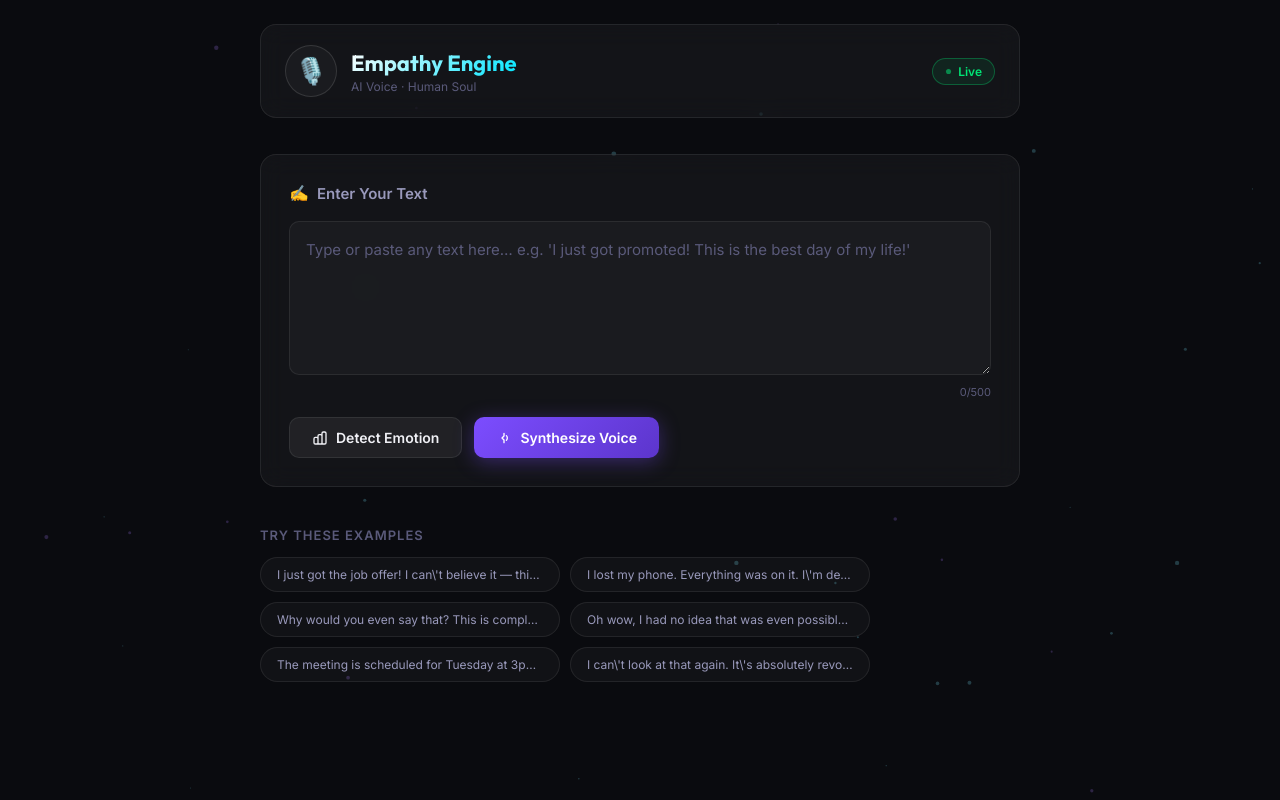
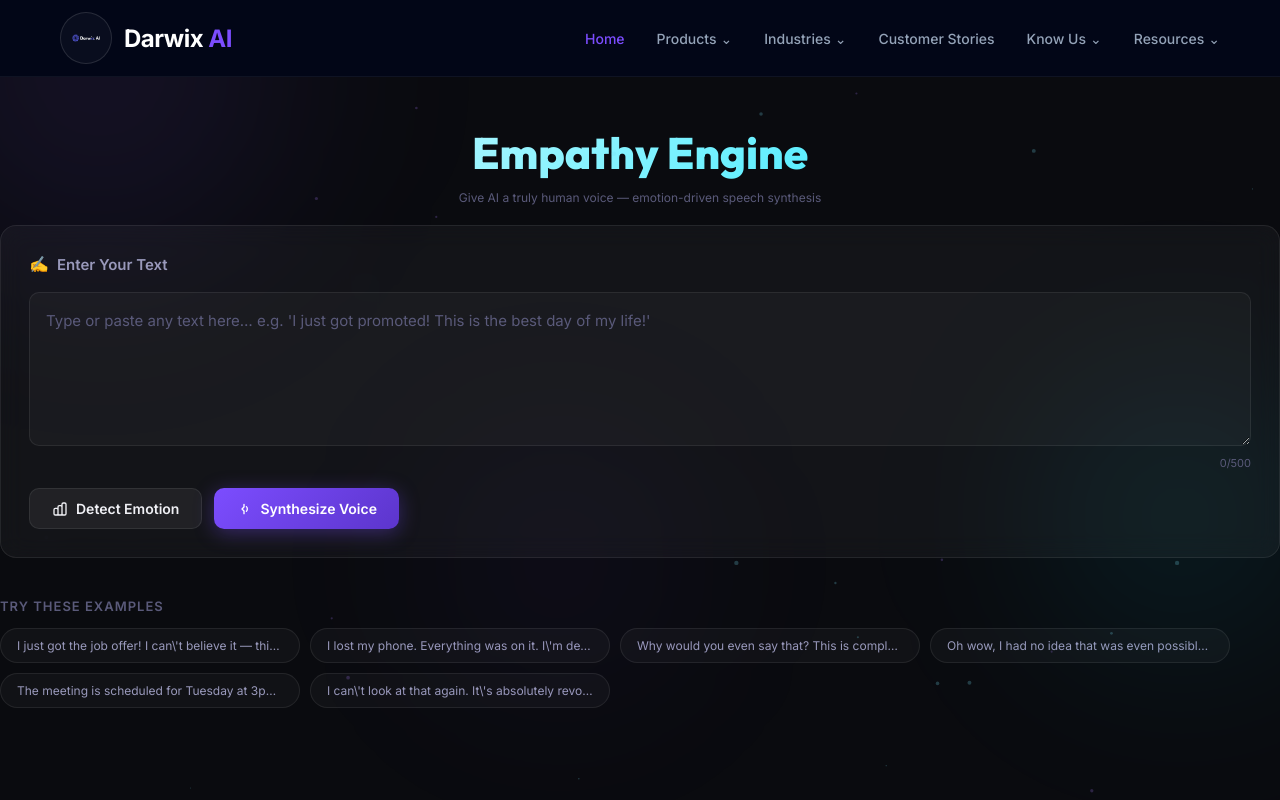
Before and after one commit to vasanthbanoth/darwix-AI-TASK, a Python web app: template empathy-engine/templates/index.html in a window 1280 px wide. Run offline with Jinja, Linux system fonts and the light colour scheme; the template is opened without the code that fills it, so the values that code supplies are empty.

Commit message:
Restore Darwix AI header and logo to Empathy Engine - matching Pitch Visualizer design

```diff
--- /dev/null
+++ b/empathy-engine/__init__.py
@@ -0,0 +1 @@
+# Python package marker
--- a/empathy-engine/main.py
+++ b/empathy-engine/main.py
@@ -11,9 +11,9 @@ from fastapi.templating import Jinja2Templates
 from fastapi.responses import FileResponse, HTMLResponse
 from fastapi.requests import Request
 from pydantic import BaseModel
-from emotion_detector import detect_emotion
-from emotion_voice_map import get_voice_config
-from tts_engine import synthesize
+from .emotion_detector import detect_emotion
+from .emotion_voice_map import get_voice_config
+from .tts_engine import synthesize
 
 import tempfile
 
--- a/empathy-engine/static/styles.css
+++ b/empathy-engine/static/styles.css
@@ -43,15 +43,101 @@ body {
   opacity: 0.4;
 }
 
-.app-container {
-  position: relative;
-  z-index: 1;
-  max-width: 800px;
-  margin: 0 auto;
-  padding: 24px 20px 60px;
+/* ── Floating orbs ── */
+.orb {
+  position: fixed;
+  border-radius: 50%;
+  filter: blur(90px);
+  pointer-events: none;
+  z-index: 0;
+  animation: orbFloat 12s ease-in-out infinite;
+}
+.orb-1 { width: 500px; height: 500px; top: -150px; left: -150px; background: radial-gradient(circle, rgba(124,77,255,0.15), transparent 70%); animation-delay: 0s; }
+.orb-2 { width: 400px; height: 400px; bottom: 10%; right: -100px; background: radial-gradient(circle, rgba(0,229,255,0.12), transparent 70%); animation-delay: -4s; }
+.orb-3 { width: 350px; height: 350px; top: 50%; left: 30%; background: radial-gradient(circle, rgba(124,77,255,0.08), transparent 70%); animation-delay: -8s; }
+@keyframes orbFloat {
+  0%, 100% { transform: translateY(0) scale(1); }
+  50%       { transform: translateY(-30px) scale(1.05); }
 }
 
-/* ── Header ── */
+/* ══ TOP NAV ══ */
+.topnav {
+  display: flex;
+  align-items: center;
+  justify-content: space-between;
+  padding: 12px 60px;
+  background: #020617;
+  border-bottom: 1px solid rgba(255,255,255,0.05);
+  position: sticky;
+  top: 0;
+  z-index: 100;
+  width: 100vw;
+  margin-left: calc(-50vw + 50%);
+  margin-right: calc(-50vw + 50%);
+}
+.topnav-brand {
+  display: flex;
+  align-items: center;
+  gap: 12px;
+}
+.logo-circle {
+  width: 44px;
+  height: 44px;
+  border-radius: 50%;
+  background: rgba(255,255,255,0.05);
+  border: 1px solid rgba(255,255,255,0.1);
+  display: flex;
+  align-items: center;
+  justify-content: center;
+  overflow: hidden;
+}
+.brand-logo { width: 28px; height: 28px; object-fit: contain; }
+.brand-text { display: flex; flex-direction: column; }
+.brand-name {
+  font-family: 'Inter', sans-serif;
+  font-size: 24px;
+  font-weight: 700;
+  color: #fff;
+  letter-spacing: -0.5px;
+}
+.brand-ai { color: #7c4dff; }
+
+.nav-menu {
+  display: flex;
+  list-style: none;
+  gap: 32px;
+  align-items: center;
+}
+.nav-menu li a {
+  text-decoration: none;
+  color: #94a3b8;
+  font-size: 14px;
+  font-weight: 500;
+  transition: color 0.2s;
+  display: flex;
+  align-items: center;
+  gap: 4px;
+}
+.nav-menu li a:hover, .nav-menu li a.active { color: #7c4dff; }
+
+/* Hero heading below the nav */
+.hero-heading {
+  text-align: center;
+  padding: 48px 0 20px;
+}
+.hero-heading h1 {
+  font-family: 'Outfit', 'Inter', sans-serif;
+  font-size: 44px;
+  font-weight: 800;
+  background: linear-gradient(135deg, #fff 0%, var(--accent-2) 100%);
+  -webkit-background-clip: text;
+  -webkit-text-fill-color: transparent;
+  background-clip: text;
+  margin-bottom: 10px;
+}
+.logo-sub { font-size: 16px; color: var(--text-secondary); }
+
+
 .header {
   display: flex;
   align-items: center;
--- a/empathy-engine/templates/index.html
+++ b/empathy-engine/templates/index.html
@@ -10,25 +10,45 @@
   <link rel="stylesheet" href="/empathy-engine/static/styles.css">
 </head>
 <body>
+
+  <!-- Floating orbs -->
+  <div class="orb orb-1"></div>
+  <div class="orb orb-2"></div>
+  <div class="orb orb-3"></div>
+
   <!-- Background canvas for ambient particles -->
   <canvas id="bgCanvas"></canvas>
 
-  <div class="app-container">
-    <!-- Header -->
-    <header class="header">
-      <div class="logo">
+  <!-- ── TOP NAV BAR ── -->
+  <nav class="topnav">
+    <div class="topnav-left">
+      <div class="topnav-brand">
         <div class="logo-circle">
-          <div class="logo-icon">🎙️</div>
+          <img src="/empathy-engine/static/darwix_logo.png" alt="Darwix AI Logo" class="brand-logo" />
         </div>
-        <div>
-          <h1 class="logo-title">Empathy Engine</h1>
-          <p class="logo-sub">AI Voice · Human Soul</p>
+        <div class="brand-text">
+          <span class="brand-name">Darwix<span class="brand-ai"> AI</span></span>
         </div>
       </div>
-      <div class="header-badge">
-        <span class="dot"></span> Live
-      </div>
-    </header>
+    </div>
+    <div class="topnav-right">
+      <ul class="nav-menu">
+        <li><a href="#" class="active">Home</a></li>
+        <li class="has-dropdown"><a href="#">Products <span class="chevron">⌄</span></a></li>
+        <li class="has-dropdown"><a href="#">Industries <span class="chevron">⌄</span></a></li>
+        <li><a href="#">Customer Stories</a></li>
+        <li class="has-dropdown"><a href="#">Know Us <span class="chevron">⌄</span></a></li>
+        <li class="has-dropdown"><a href="#">Resources <span class="chevron">⌄</span></a></li>
+      </ul>
+    </div>
+  </nav>
+
+  <div class="app-container">
+    <!-- Hero Heading -->
+    <div class="hero-heading">
+      <h1>Empathy Engine</h1>
+      <p class="logo-sub">Give AI a truly <span style="color:var(--purple)">human voice</span> — emotion-driven speech synthesis</p>
+    </div>
 
     <!-- Main Content -->
     <main class="main">
--- /dev/null
+++ b/pitch-visualizer/__init__.py
@@ -0,0 +1 @@
+# Python package marker
--- a/pitch-visualizer/main.py
+++ b/pitch-visualizer/main.py
@@ -17,9 +17,9 @@ from fastapi.responses import StreamingResponse, HTMLResponse
 from fastapi.requests import Request
 from pydantic import BaseModel
 
-from segmenter import segment_into_scenes
-from prompt_engineer import enhance_prompt, get_available_styles
-from image_generator import generate_image
+from .segmenter import segment_into_scenes
+from .prompt_engineer import enhance_prompt, get_available_styles
+from .image_generator import generate_image
 
 load_dotenv()
 
```
Also changed, not shown: empathy-engine/static/darwix_logo.png (added).
